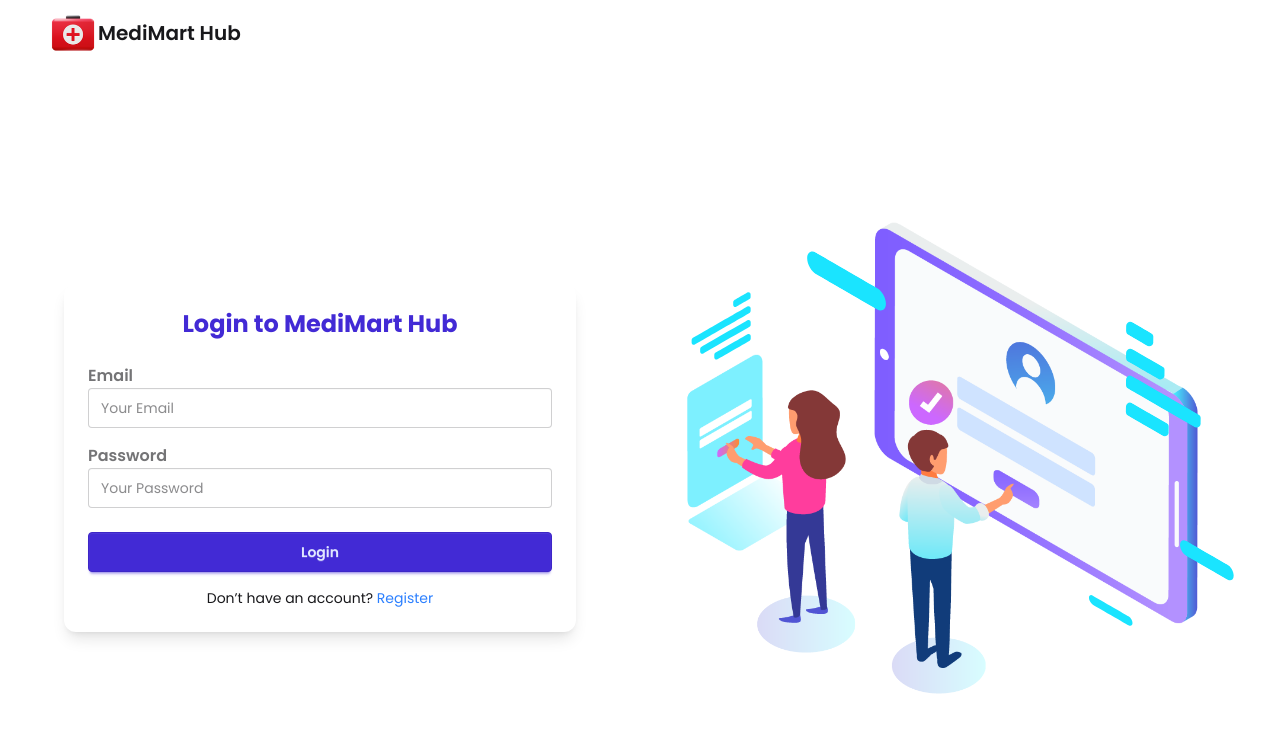
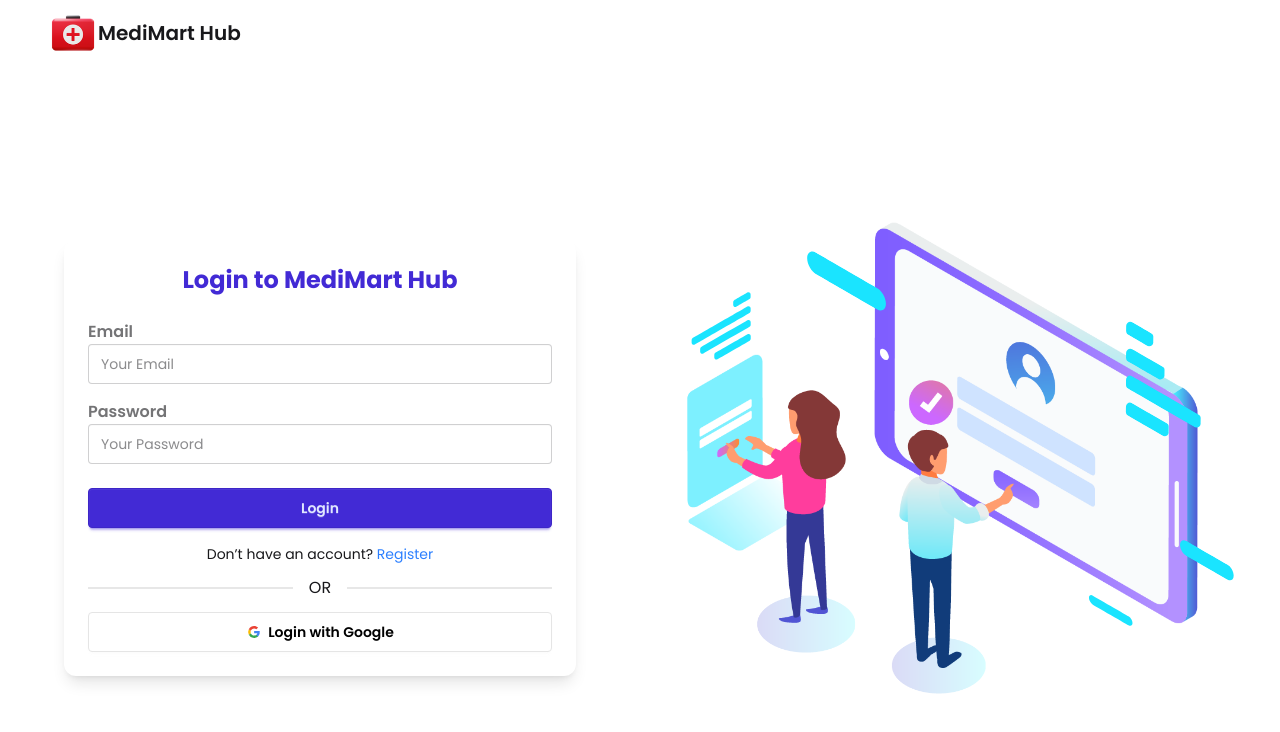
Before and after one commit to FajlaRabby24/medimurt-hub-client, a React (Vite) app: page /auth/join-us in a window 1280 px wide. Shown: the top 732 px of the page. Built offline with nearby package versions, Linux system fonts and the light colour scheme; no server answers.

Commit message:
added GoogleLogin

```diff
--- /dev/null
+++ b/src/components/common/Auth/GoogleLogin.jsx
@@ -0,0 +1,62 @@
+import { useLocation, useNavigate } from "react-router";
+import { toast } from "react-toastify";
+import useAuth from "../../../hooks/useAuth";
+
+const GoogleLogin = () => {
+  const navigate = useNavigate();
+  const location = useLocation();
+  const from = location.state?.from || "/";
+  const { googleLogin } = useAuth();
+
+  const handleGoogleSignIn = () => {
+    googleLogin()
+      .then(async (result) => {
+        toast.success("Register successfully!");
+        navigate(from);
+      })
+      .catch((error) => {
+        console.error(error);
+      });
+  };
+
+  return (
+    <div className="text-center ">
+      <p className="mb-4 divider">OR</p>
+      <button
+        onClick={handleGoogleSignIn}
+        className="btn bg-white text-black border-[#e5e5e5] w-full"
+      >
+        <svg
+          aria-label="Google logo"
+          width="16"
+          height="16"
+          xmlns="http://www.w3.org/2000/svg"
+          viewBox="0 0 512 512"
+        >
+          <g>
+            <path d="m0 0H512V512H0" fill="#fff"></path>
+            <path
+              fill="#34a853"
+              d="M153 292c30 82 118 95 171 60h62v48A192 192 0 0190 341"
+            ></path>
+            <path
+              fill="#4285f4"
+              d="m386 400a140 175 0 0053-179H260v74h102q-7 37-38 57"
+            ></path>
+            <path
+              fill="#fbbc02"
+              d="m90 341a208 200 0 010-171l63 49q-12 37 0 73"
+            ></path>
+            <path
+              fill="#ea4335"
+              d="m153 219c22-69 116-109 179-50l55-54c-78-75-230-72-297 55"
+            ></path>
+          </g>
+        </svg>
+        Login with Google
+      </button>
+    </div>
+  );
+};
+
+export default GoogleLogin;
--- a/src/pages/Authentication/LoginPage.jsx
+++ b/src/pages/Authentication/LoginPage.jsx
@@ -1,6 +1,7 @@
 import { useForm } from "react-hook-form";
 import { Link, useLocation, useNavigate } from "react-router";
 import { toast } from "react-toastify";
+import GoogleLogin from "../../components/common/Auth/GoogleLogin";
 import useAuth from "../../hooks/useAuth";
 
 const LoginPage = () => {
@@ -95,6 +96,7 @@
           Register
         </Link>
       </p>
+      <GoogleLogin></GoogleLogin>
     </div>
   );
 };
--- a/src/pages/Authentication/RegisterPage.jsx
+++ b/src/pages/Authentication/RegisterPage.jsx
@@ -2,6 +2,7 @@
 import { useForm } from "react-hook-form";
 import { Link, useLocation, useNavigate } from "react-router";
 import { toast } from "react-toastify";
+import GoogleLogin from "../../components/common/Auth/GoogleLogin";
 import useAuth from "../../hooks/useAuth";
 import { imageUpload } from "../../utilities/imageUpload";
 
@@ -157,6 +158,7 @@
           Login
         </Link>{" "}
       </p>
+      <GoogleLogin />
     </div>
   );
 };
```
